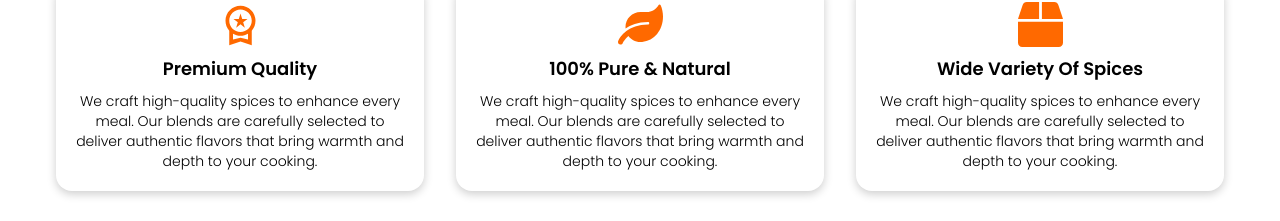
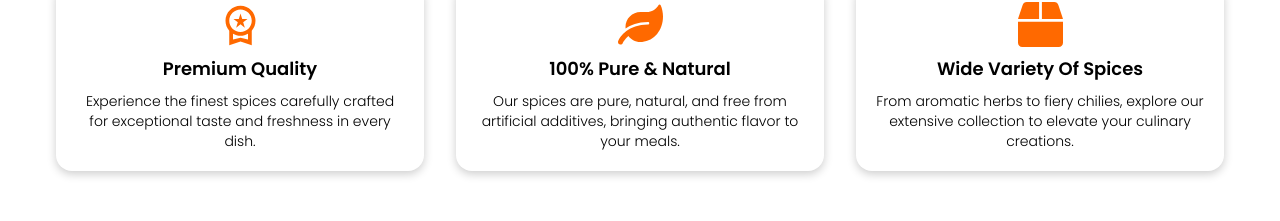
Before and after one commit to Itssanthoshhere/Spicy-Picy, a React (Vite) app: page / in a window 1280 px wide. Shown: the part 1042-1263 px from the top of the page. Built offline with nearby package versions, Linux system fonts and the light colour scheme; a web font is replaced by a local one.

Commit message:
feat: add About section with cards highlighting quality, purity, and variety

```diff
--- a/src/components/About.jsx
+++ b/src/components/About.jsx
@@ -7,25 +7,24 @@ const About = () => {
     return (
         <div className='px-5 md:px-14 py-10'>
             <h1 className='text-center text-4xl font-bold py-5'>Why Choose Us?</h1>
-            <div className='grid grid-cols-1 md:grid-cols-2 lg:grid-cols-3
-            mt-8 gap-8'>
+            <div className='grid grid-cols-1 md:grid-cols-2 lg:grid-cols-3 mt-8 gap-8'>
+
                 <AboutCard
-                    icon={
-                        <MdOutlineWorkspacePremium size={45} className='text-orange-500' />
-                    }
+                    icon={<MdOutlineWorkspacePremium size={45} className='text-orange-500' />}
                     title="Premium Quality"
+                    description="Experience the finest spices carefully crafted for exceptional taste and freshness in every dish."
                 />
+
                 <AboutCard
-                    icon={
-                        <FaLeaf size={45} className='text-orange-500' />
-                    }
+                    icon={<FaLeaf size={45} className='text-orange-500' />}
                     title="100% Pure & Natural"
+                    description="Our spices are pure, natural, and free from artificial additives, bringing authentic flavor to your meals."
                 />
+
                 <AboutCard
-                    icon={
-                        <FaBox size={45} className='text-orange-500' />
-                    }
+                    icon={<FaBox size={45} className='text-orange-500' />}
                     title="Wide Variety Of Spices"
+                    description="From aromatic herbs to fiery chilies, explore our extensive collection to elevate your culinary creations."
                 />
             </div>
         </div>
--- a/src/layouts/AboutCard.jsx
+++ b/src/layouts/AboutCard.jsx
@@ -1,6 +1,6 @@
 import React from 'react'
 
-const AboutCard = ({ icon, title }) => {
+const AboutCard = ({ icon, title, description }) => {
     return (
         <div className='flex flex-col items-center gap-2 text-center shadow-[0_3px_10px_rgb(0,0,0,0.2)] p-5
         rounded-2xl hover:bg-black hover:text-orange-400 transition-transform
@@ -13,7 +13,7 @@ const AboutCard = ({ icon, title }) => {
 
             {/* Card description */}
             <p className='text-sm font-light'>
-                We craft high-quality spices to enhance every meal. Our blends are carefully selected to deliver authentic flavors that bring warmth and depth to your cooking.
+                {description}
             </p>
         </div>
     )
```
